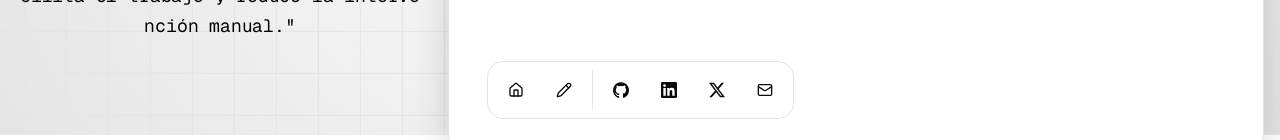
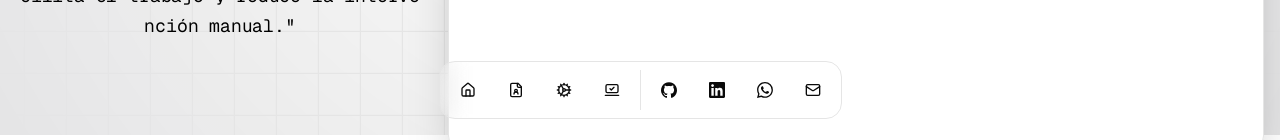
Before and after one commit to Breyner794/portafolio_v2, a Next.js app: page /about in a window 1280 px wide. Shown: the part 665-805 px from the top of the page. Built offline with nearby package versions, Linux system fonts and the light colour scheme.

Commit message:
feat: Añadir icono de Whatsapp y actualizar enlaces en la sección de contacto

```diff
--- a/components/dock/PortfolioDock.tsx
+++ b/components/dock/PortfolioDock.tsx
@@ -2,7 +2,9 @@
 
 import React from "react"
 import Link from "next/link"
-import { CalendarIcon, HomeIcon, MailIcon, PencilIcon } from "lucide-react"
+import { CalendarIcon, HomeIcon, MailIcon, FileUser, Cog, LaptopMinimalCheck } from "lucide-react"
+
+import { BsWhatsapp } from "react-icons/bs";
 
 import { cn } from "@/lib/utils"
 import { buttonVariants } from "@/components/ui/button"
@@ -20,6 +22,7 @@ export type IconProps = React.HTMLAttributes<SVGElement>
 const Icons = {
   calendar: (props: IconProps) => <CalendarIcon {...props} />,
   email: (props: IconProps) => <MailIcon {...props} />,
+  whatsapp: (props: IconProps) => <BsWhatsapp {...props} />,
   linkedin: (props: IconProps) => (
     <svg viewBox="0 0 24 24" xmlns="http://www.w3.org/2000/svg" {...props}>
       <title>LinkedIn</title>
@@ -27,28 +30,6 @@ const Icons = {
         fill="currentColor"
         d="M20.447 20.452h-3.554v-5.569c0-1.328-.027-3.037-1.852-3.037-1.853 0-2.136 1.445-2.136 2.939v5.667H9.351V9h3.414v1.561h.046c.477-.9 1.637-1.85 3.37-1.85 3.601 0 4.267 2.37 4.267 5.455v6.286zM5.337 7.433c-1.144 0-2.063-.926-2.063-2.065 0-1.138.92-2.063 2.063-2.063 1.14 0 2.064.925 2.064 2.063 0 1.139-.925 2.065-2.064 2.065zm1.782 13.019H3.555V9h3.564v11.452zM22.225 0H1.771C.792 0 0 .774 0 1.729v20.542C0 23.227.792 24 1.771 24h20.451C23.2 24 24 23.227 24 22.271V1.729C24 .774 23.2 0 22.222 0h.003z"
       />
-    </svg>
-  ),
-  x: (props: IconProps) => (
-    <svg viewBox="0 0 24 24" xmlns="http://www.w3.org/2000/svg" {...props}>
-      <title>X</title>
-      <path
-        fill="currentColor"
-        d="M18.901 1.153h3.68l-8.04 9.19L24 22.846h-7.406l-5.8-7.584-6.638 7.584H.474l8.6-9.83L0 1.154h7.594l5.243 6.932ZM17.61 20.644h2.039L6.486 3.24H4.298Z"
-      />
-    </svg>
-  ),
-  youtube: (props: IconProps) => (
-    <svg
-      width="32px"
-      height="32px"
-      viewBox="0 0 32 32"
-      fill="currentColor"
-      xmlns="http://www.w3.org/2000/svg"
-      {...props}
-    >
-      <title>youtube</title>
-      <path d="M29.41,9.26a3.5,3.5,0,0,0-2.47-2.47C24.76,6.2,16,6.2,16,6.2s-8.76,0-10.94.59A3.5,3.5,0,0,0,2.59,9.26,36.13,36.13,0,0,0,2,16a36.13,36.13,0,0,0,.59,6.74,3.5,3.5,0,0,0,2.47,2.47C7.24,25.8,16,25.8,16,25.8s8.76,0,10.94-.59a3.5,3.5,0,0,0,2.47-2.47A36.13,36.13,0,0,0,30,16,36.13,36.13,0,0,0,29.41,9.26ZM13.2,20.2V11.8L20.47,16Z" />
     </svg>
   ),
   github: (props: IconProps) => (
@@ -63,29 +44,31 @@ const Icons = {
 
 const DATA = {
   navbar: [
-    { href: "#", icon: HomeIcon, label: "Home" },
-    { href: "#", icon: PencilIcon, label: "Blog" },
+    { href: "#Home", icon: HomeIcon, label: "Home" },
+    { href: "#acerca-de-mi", icon: FileUser, label: "About" },
+    { href: "#habilidades", icon: Cog, label: "Skills"},
+    { href: "#proyectos", icon: LaptopMinimalCheck, label: "Projects"}
   ],
   contact: {
     social: {
       GitHub: {
         name: "GitHub",
-        url: "#",
+        url: "https://github.com/Breyner794",
         icon: Icons.github,
       },
       LinkedIn: {
         name: "LinkedIn",
-        url: "#",
+        url: "https://www.linkedin.com/in/breyner-f-quilindo",
         icon: Icons.linkedin,
       },
-      X: {
-        name: "X",
-        url: "#",
-        icon: Icons.x,
+      Whatsapp: {
+        name: "Whatsapp",
+        url: "https://wa.me/573158403781",
+        icon: Icons.whatsapp,
       },
       email: {
         name: "Send Email",
-        url: "#",
+        url: "mailto:jhoanquilindo@gmail.com",
         icon: Icons.email,
       },
     },
```
